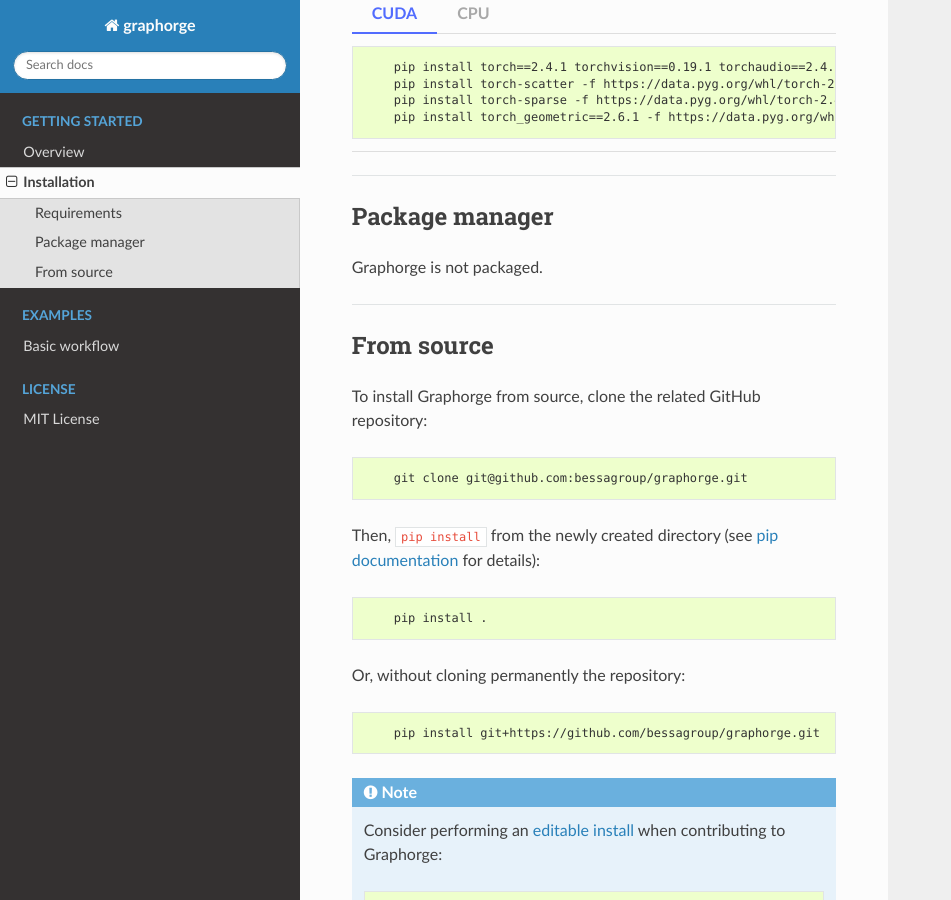
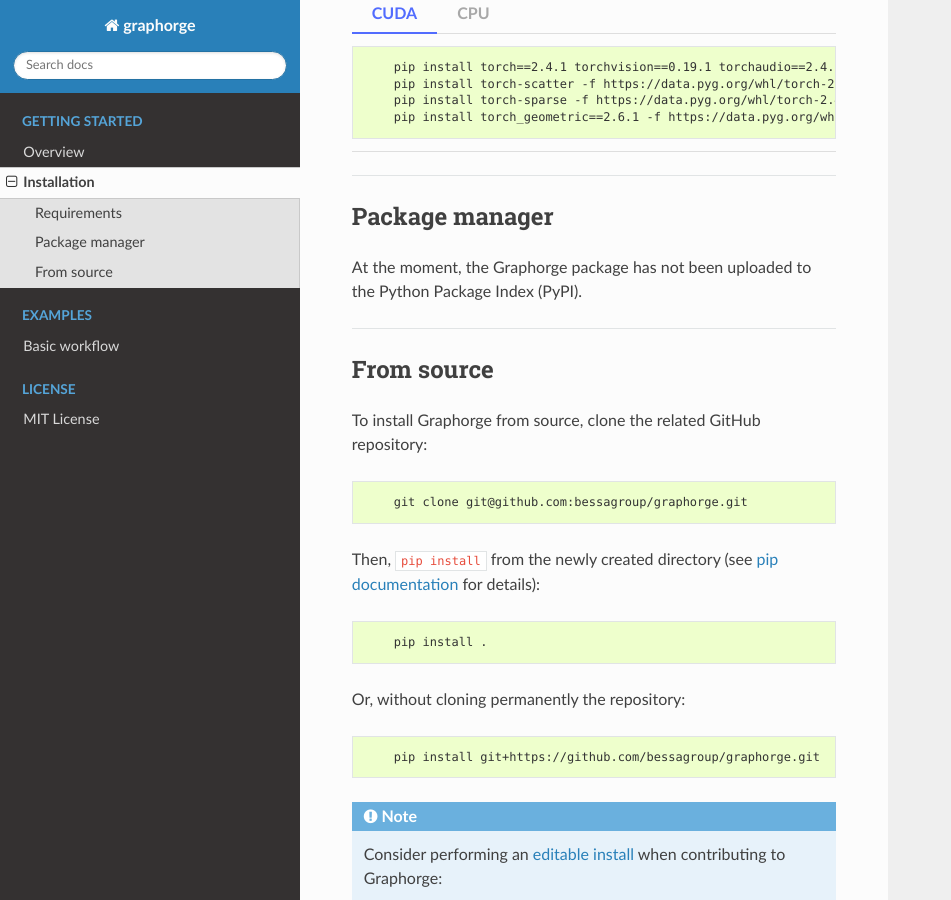
Before and after one commit to bessagroup/graphorge, a Sphinx documentation site: the page built from docs/source/rst_doc_files/getting_started/installation.md, in a window 1280 px wide and 900 px high, scrolled down 731 px. Shown: the whole window, without its empty margins (0-951 px from the left). Built offline with Sphinx 7.4.7 and the Read the Docs theme 3.1.0, drawn with Linux system fonts in a browser that asks for light colours; pages that are not in the unit, such as notebooks, are missing from menus.

Commit message:
Updated package information

```diff
--- a/docs/source/rst_doc_files/getting_started/installation.md
+++ b/docs/source/rst_doc_files/getting_started/installation.md
@@ -41,7 +41,7 @@
 ---
 ## Package manager
 
-Graphorge is not packaged.
+At the moment, the Graphorge package has not been uploaded to the Python Package Index (PyPI).
 
 ---
 ## From source
```
